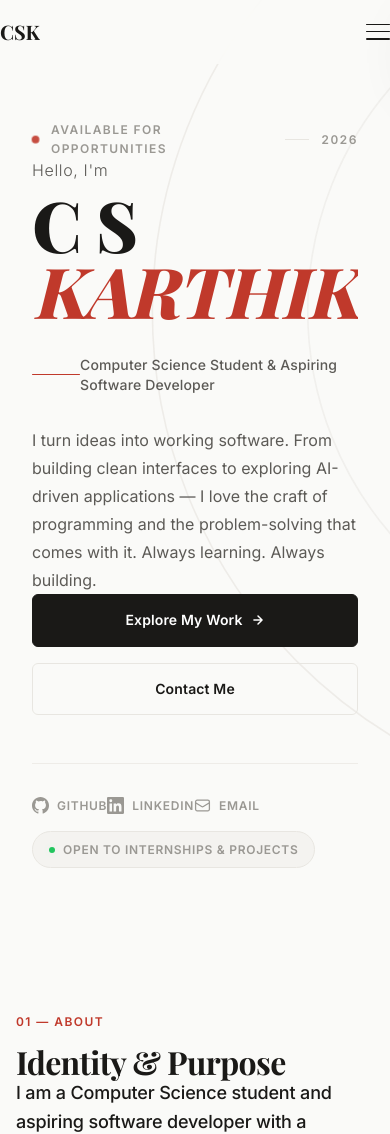
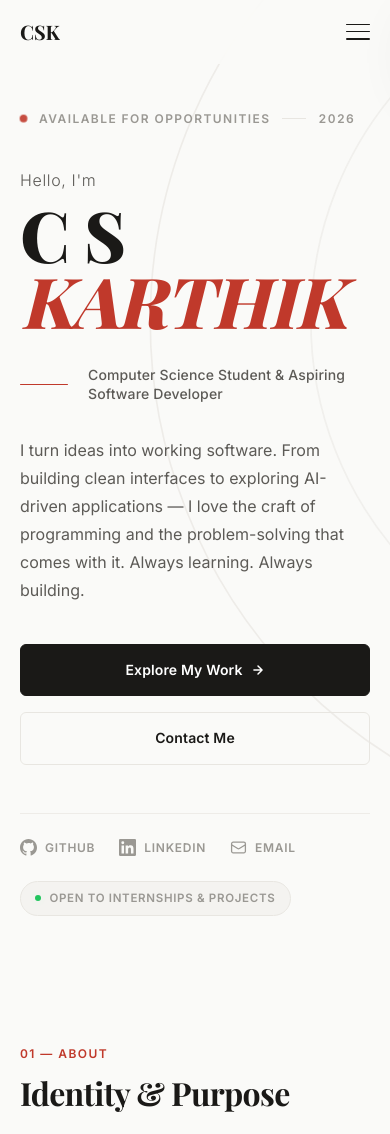
Before and after one commit to cskarthikgit/cskarthik, a plain HTML site: page index.html in a window 390 px wide. Shown: the top 1134 px of the page. Drawn offline with nearby package versions, Linux system fonts and the light colour scheme.

Commit message:
fix(mobile): resolve navbar padding and hero footer spacing

```diff
--- a/style.css
+++ b/style.css
@@ -43,8 +43,10 @@
   --space-2:  0.5rem;
   --space-3:  0.75rem;
   --space-4:  1rem;
+  --space-5:  1.25rem;
   --space-6:  1.5rem;
   --space-8:  2rem;
+  --space-10: 2.5rem;
   --space-12: 3rem;
   --space-16: 4rem;
   --space-20: 5rem;
@@ -108,6 +110,7 @@ ul, ol { list-style: none; }
    LAYOUT
 ============================================================ */
 .container {
+  width: 100%;
   max-width: var(--max-width);
   margin: 0 auto;
   padding: 0 var(--space-8);
@@ -117,7 +120,7 @@ ul, ol { list-style: none; }
   .container { padding: 0 var(--space-6); }
 }
 @media (max-width: 480px) {
-  .container { padding: 0 var(--space-4); }
+  .container { padding: 0 var(--space-5); }
 }
 
 /* ============================================================
@@ -143,6 +146,7 @@ ul, ol { list-style: none; }
 }
 
 .nav-container {
+  width: 100%;
   max-width: var(--max-width);
   margin: 0 auto;
   padding: 0 var(--space-8);
@@ -544,6 +548,8 @@ ul, ol { list-style: none; }
   letter-spacing: 0.06em;
   text-transform: uppercase;
   color: var(--color-text-muted);
+  white-space: nowrap;
+  flex-shrink: 0;
   transition: color var(--transition-fast), gap var(--transition-spring);
 }
 .social-link:hover {
@@ -622,8 +628,10 @@ ul, ol { list-style: none; }
 ============================================================ */
 @media (max-width: 768px) {
   .hero-container {
-    padding-top: calc(var(--nav-height) + 3.5rem);
+    padding-top: calc(var(--nav-height) + 3rem);
     padding-bottom: var(--space-16);
+    padding-left: var(--space-6);
+    padding-right: var(--space-6);
   }
   .hero-name-line {
     font-size: clamp(3.8rem, 16vw, 5.5rem);
@@ -634,12 +642,40 @@ ul, ol { list-style: none; }
 }
 
 @media (max-width: 480px) {
+  .hero-container {
+    padding-top: calc(var(--nav-height) + 2.5rem);
+    padding-bottom: var(--space-12);
+    padding-left: var(--space-5);
+    padding-right: var(--space-5);
+  }
   .hero-name-line {
     font-size: clamp(3rem, 18vw, 4.5rem);
   }
-  .hero-footer-row { flex-direction: column; align-items: flex-start; gap: var(--space-4); }
-  .hero-socials { gap: var(--space-5); }
-  .hero-actions .btn { flex: 1; justify-content: center; }
+  .hero-footer-row {
+    flex-direction: column;
+    align-items: flex-start;
+    gap: var(--space-4);
+    padding-top: var(--space-6);
+    margin-top: var(--space-2);
+  }
+  .hero-socials {
+    display: flex;
+    flex-wrap: wrap;
+    align-items: center;
+    gap: var(--space-3) var(--space-6);
+    width: 100%;
+  }
+  .hero-meta-pill {
+    margin-left: 0;
+    margin-top: var(--space-2);
+    padding: 0.45rem 0.9rem;
+    font-size: 0.72rem;
+    max-width: 100%;
+  }
+  .hero-actions .btn {
+    flex: 1;
+    justify-content: center;
+  }
 }
 
 
@@ -1363,7 +1399,7 @@ ul, ol { list-style: none; }
   }
 
   /* Mobile nav */
-  .nav-container { padding: 0 var(--space-5); }
+  .nav-container { padding: 0 var(--space-6); }
   .nav-links {
     position: fixed;
     top: 0;
@@ -1427,6 +1463,9 @@ ul, ol { list-style: none; }
 }
 
 @media (max-width: 480px) {
+  .nav-container {
+    padding: 0 var(--space-5);
+  }
   .skills-grid {
     grid-template-columns: 1fr;
   }
```
